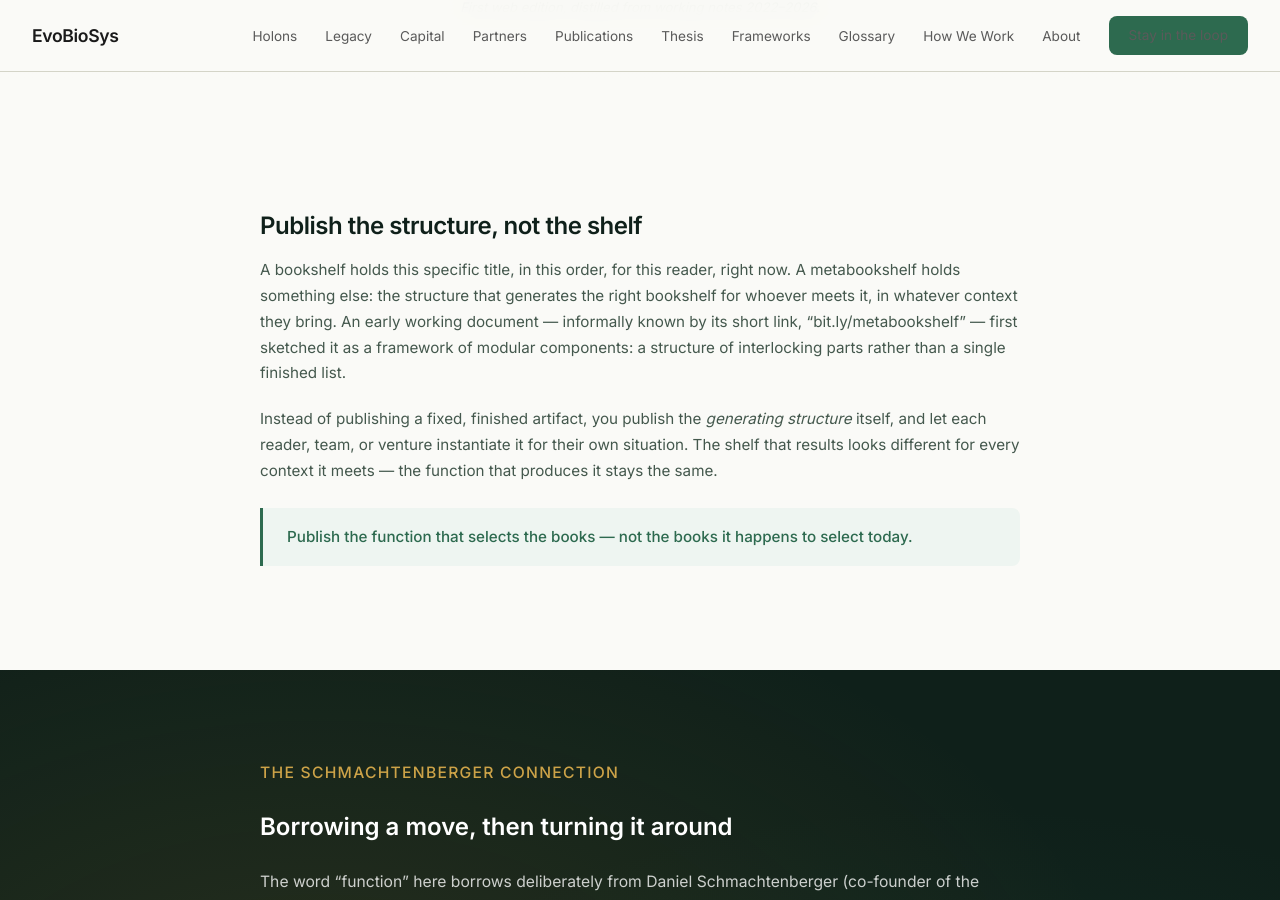
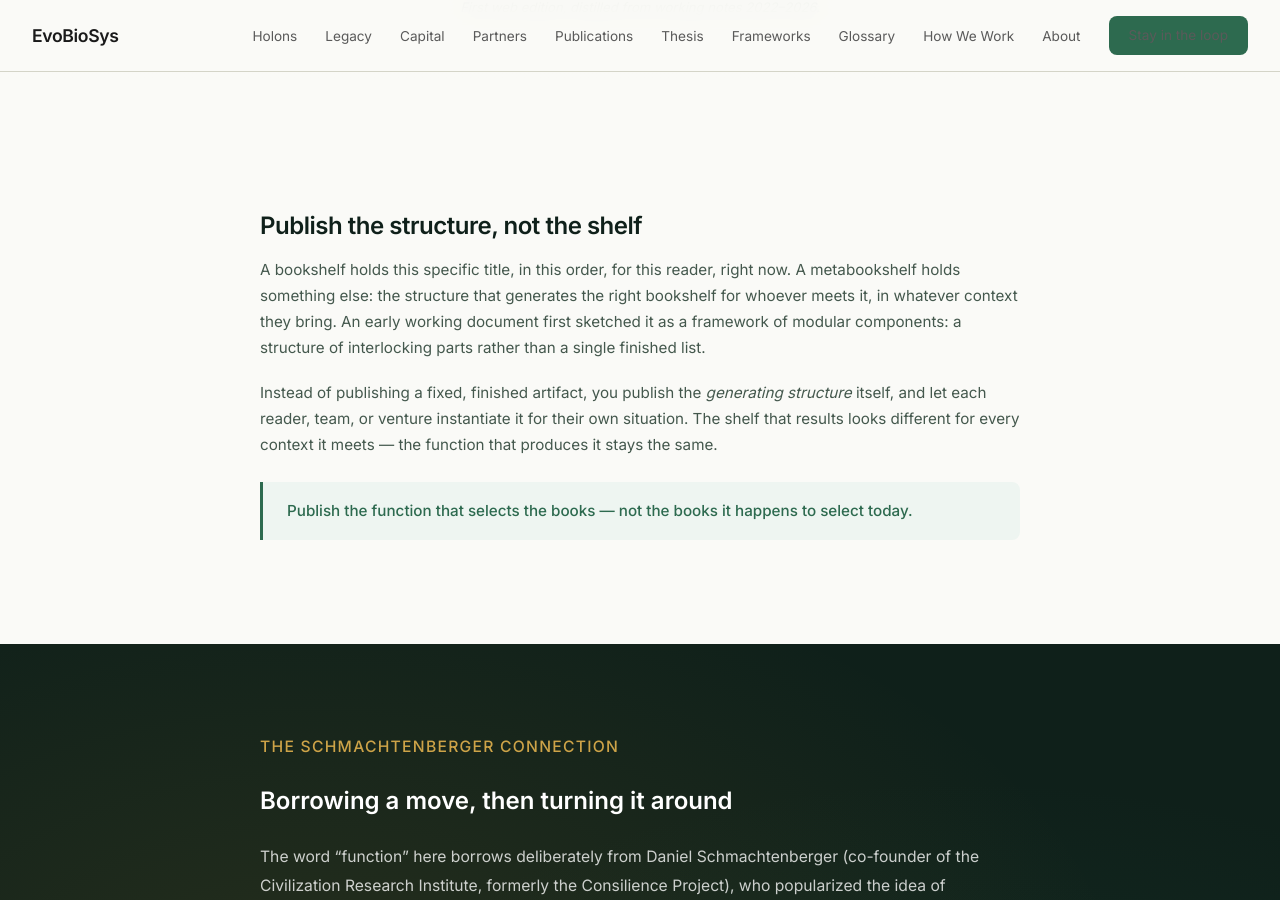
Before and after one commit to Evobiosys/evobiosys.org, a Jekyll site: the page built from publications/metabookshelf.html, in a window 1280 px wide and 900 px high, scrolled down 417 px. Built offline with Jekyll 4.4.1, drawn with Linux system fonts in a browser that asks for light colours.

Commit message:
metabookshelf: remove public shortlink to link-shared working doc

```diff
--- a/publications/metabookshelf.html
+++ b/publications/metabookshelf.html
@@ -513,8 +513,7 @@ permalink: /publications/metabookshelf/
         reader, right now. A metabookshelf holds something else: the
         structure that generates the right bookshelf for whoever meets
         it, in whatever context they bring. An early working document
-        &mdash; informally known by its short link, &ldquo;bit.ly/metabookshelf&rdquo;
-        &mdash; first sketched it as a framework of modular components: a
+        first sketched it as a framework of modular components: a
         structure of interlocking parts rather than a single finished
         list.
       </p>
```
